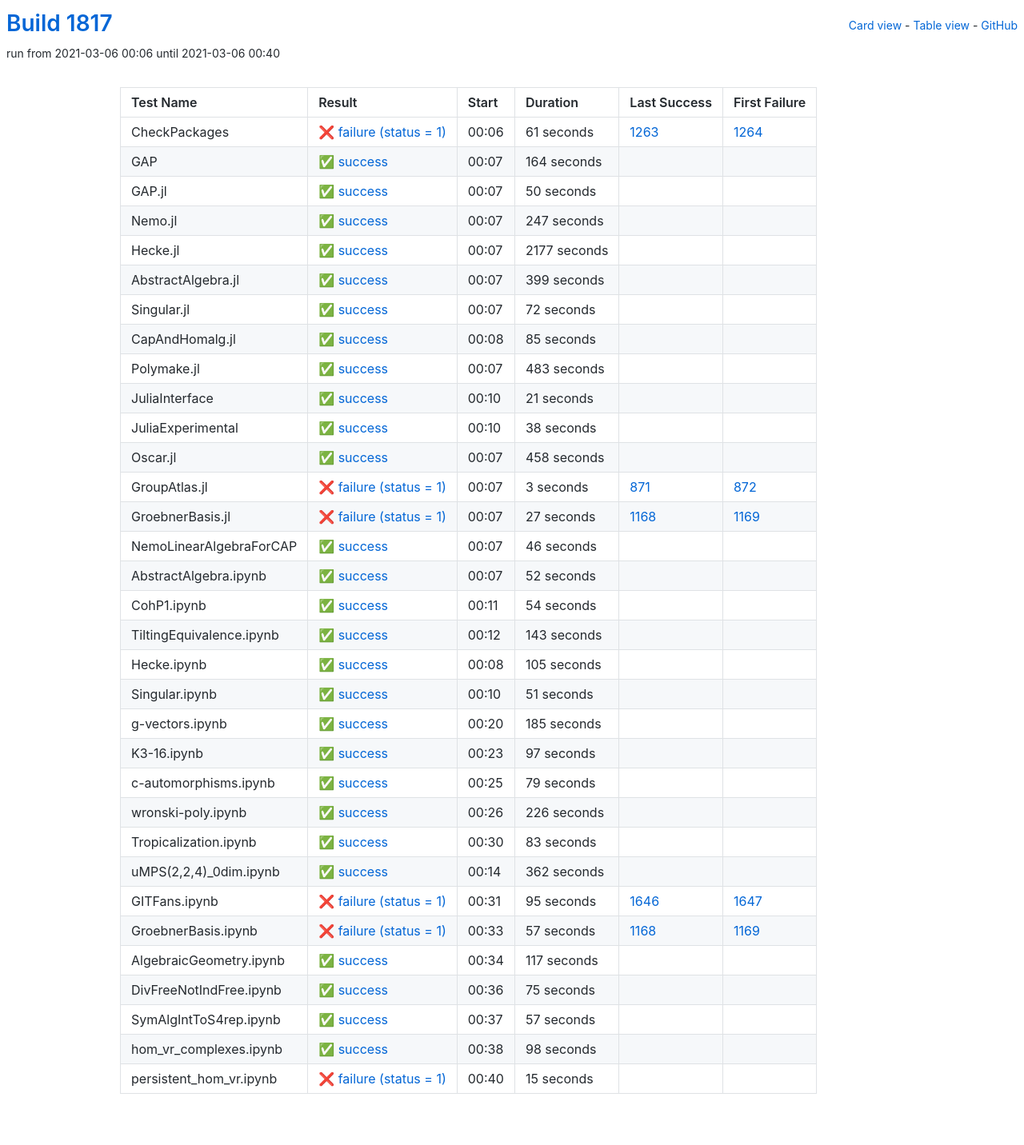
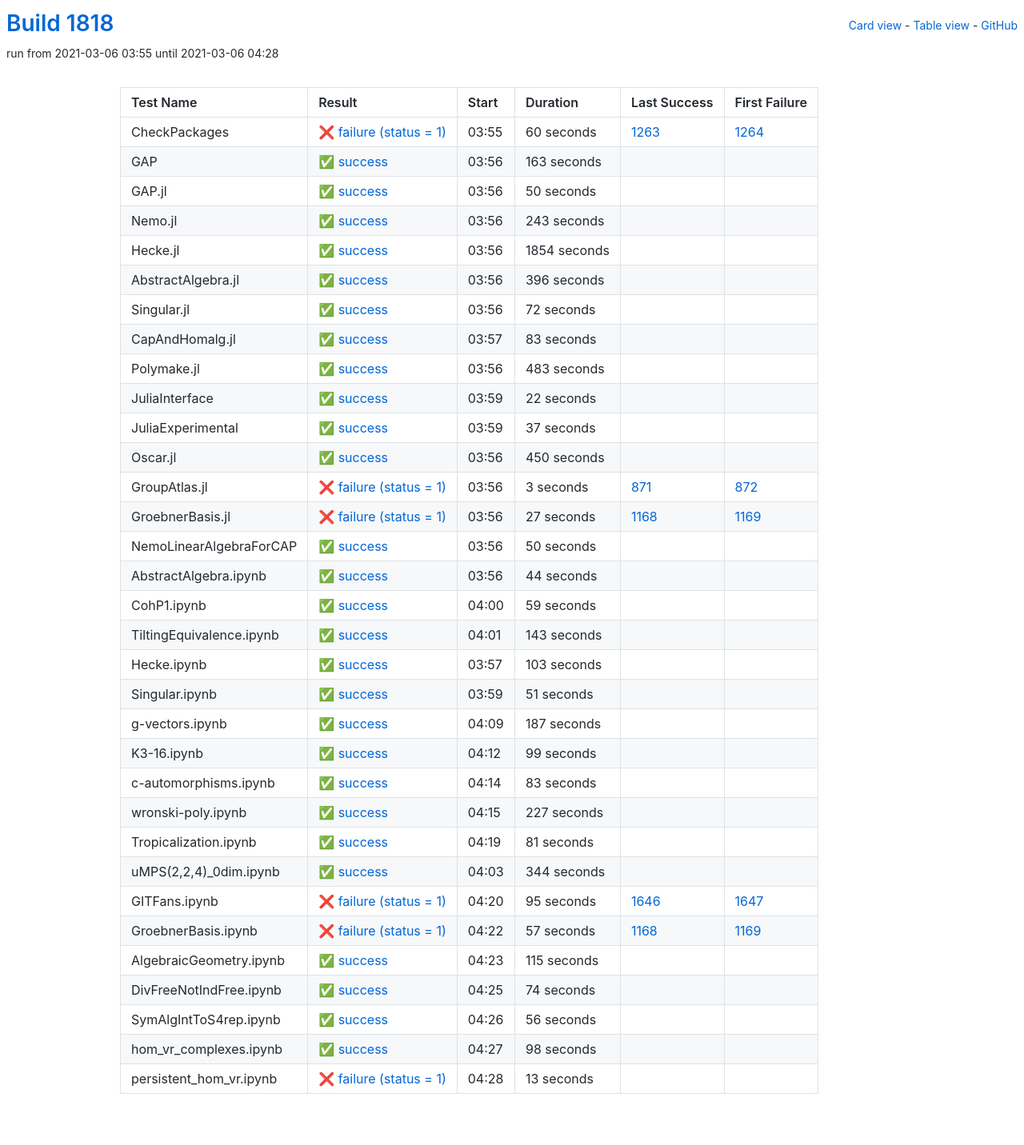
Before and after one commit to oscar-system/oscar-ci-status-stable, a Jekyll site: the page built from table.html, in a window 1280 px wide. Shown: the whole page at 80% size. Built offline with Jekyll 4.4.1, drawn with Linux system fonts in a browser that asks for light colours.

Commit message:
Build #1818

```diff
--- a/_data/ci.yml
+++ b/_data/ci.yml
@@ -1,6 +1,6 @@
 ---
-build: 1817
-build_url: https://oscarci.mathematik.uni-kl.de/job/oscar-stable/1817/
+build: 1818
+build_url: https://oscarci.mathematik.uni-kl.de/job/oscar-stable/1818/
 job: oscar-stable
 organization: oscar-system
 repo: oscar-ci-status-stable
@@ -8,32 +8,32 @@ repourl: https://github.com/oscar-system/oscar-ci-status-stable
 tests:
 - name: CheckPackages
   id: checkpackages
-  log: https://oscarci.mathematik.uni-kl.de/job/oscar-stable/1817/artifact/logs/build-1817/CheckPackages.log
-  start: 2021-03-06 00:06
+  log: https://oscarci.mathematik.uni-kl.de/job/oscar-stable/1818/artifact/logs/build-1818/CheckPackages.log
+  start: 2021-03-06 03:55
   success: false
   exitcode: 1
   status: failure
-  duration: 61
+  duration: 60
   last_success: 1263
   last_success_url: https://oscarci.mathematik.uni-kl.de/job/oscar-stable/1263/
   first_failure: 1264
   first_failure_url: https://oscarci.mathematik.uni-kl.de/job/oscar-stable/1264/
 - name: GAP
   id: gap
-  log: https://oscarci.mathematik.uni-kl.de/job/oscar-stable/1817/artifact/logs/build-1817/GAP.log
-  start: 2021-03-06 00:07
+  log: https://oscarci.mathematik.uni-kl.de/job/oscar-stable/1818/artifact/logs/build-1818/GAP.log
+  start: 2021-03-06 03:56
   success: true
   exitcode: 0
   status: success
-  duration: 164
+  duration: 163
   last_success: false
   last_success_url:
   first_failure: false
   first_failure_url:
 - name: GAP.jl
   id: gap-jl
-  log: https://oscarci.mathematik.uni-kl.de/job/oscar-stable/1817/artifact/logs/build-1817/GAP.jl.log
-  start: 2021-03-06 00:07
+  log: https://oscarci.mathematik.uni-kl.de/job/oscar-stable/1818/artifact/logs/build-1818/GAP.jl.log
+  start: 2021-03-06 03:56
   success: true
   exitcode: 0
   status: success
@@ -44,44 +44,44 @@ tests:
   first_failure_url:
 - name: Nemo.jl
   id: nemo-jl
-  log: https://oscarci.mathematik.uni-kl.de/job/oscar-stable/1817/artifact/logs/build-1817/Nemo.jl.log
-  start: 2021-03-06 00:07
+  log: https://oscarci.mathematik.uni-kl.de/job/oscar-stable/1818/artifact/logs/build-1818/Nemo.jl.log
+  start: 2021-03-06 03:56
   success: true
   exitcode: 0
   status: success
-  duration: 247
+  duration: 243
   last_success: false
   last_success_url:
   first_failure: false
   first_failure_url:
 - name: Hecke.jl
   id: hecke-jl
-  log: https://oscarci.mathematik.uni-kl.de/job/oscar-stable/1817/artifact/logs/build-1817/Hecke.jl.log
-  start: 2021-03-06 00:07
+  log: https://oscarci.mathematik.uni-kl.de/job/oscar-stable/1818/artifact/logs/build-1818/Hecke.jl.log
+  start: 2021-03-06 03:56
   success: true
   exitcode: 0
   status: success
-  duration: 2177
+  duration: 1854
   last_success: false
   last_success_url:
   first_failure: false
   first_failure_url:
 - name: AbstractAlgebra.jl
   id: abstractalgebra-jl
-  log: https://oscarci.mathematik.uni-kl.de/job/oscar-stable/1817/artifact/logs/build-1817/AbstractAlgebra.jl.log
-  start: 2021-03-06 00:07
+  log: https://oscarci.mathematik.uni-kl.de/job/oscar-stable/1818/artifact/logs/build-1818/AbstractAlgebra.jl.log
+  start: 2021-03-06 03:56
   success: true
   exitcode: 0
   status: success
-  duration: 399
+  duration: 396
   last_success: false
   last_success_url:
   first_failure: false
   first_failure_url:
 - name: Singular.jl
   id: singular-jl
-  log: https://oscarci.mathematik.uni-kl.de/job/oscar-stable/1817/artifact/logs/build-1817/Singular.jl.log
-  start: 2021-03-06 00:07
+  log: https://oscarci.mathematik.uni-kl.de/job/oscar-stable/1818/artifact/logs/build-1818/Singular.jl.log
+  start: 2021-03-06 03:56
   success: true
   exitcode: 0
   status: success
@@ -92,20 +92,20 @@ tests:
   first_failure_url:
 - name: CapAndHomalg.jl
   id: capandhomalg-jl
-  log: https://oscarci.mathematik.uni-kl.de/job/oscar-stable/1817/artifact/logs/build-1817/CapAndHomalg.jl.log
-  start: 2021-03-06 00:08
+  log: https://oscarci.mathematik.uni-kl.de/job/oscar-stable/1818/artifact/logs/build-1818/CapAndHomalg.jl.log
+  start: 2021-03-06 03:57
   success: true
   exitcode: 0
   status: success
-  duration: 85
+  duration: 83
   last_success: false
   last_success_url:
   first_failure: false
   first_failure_url:
 - name: Polymake.jl
   id: polymake-jl
-  log: https://oscarci.mathematik.uni-kl.de/job/oscar-stable/1817/artifact/logs/build-1817/Polymake.jl.log
-  start: 2021-03-06 00:07
+  log: https://oscarci.mathematik.uni-kl.de/job/oscar-stable/1818/artifact/logs/build-1818/Polymake.jl.log
+  start: 2021-03-06 03:56
   success: true
   exitcode: 0
   status: success
@@ -116,44 +116,44 @@ tests:
   first_failure_url:
 - name: JuliaInterface
   id: juliainterface
-  log: https://oscarci.mathematik.uni-kl.de/job/oscar-stable/1817/artifact/logs/build-1817/JuliaInterface.log
-  start: 2021-03-06 00:10
+  log: https://oscarci.mathematik.uni-kl.de/job/oscar-stable/1818/artifact/logs/build-1818/JuliaInterface.log
+  start: 2021-03-06 03:59
   success: true
   exitcode: 0
   status: success
-  duration: 21
+  duration: 22
   last_success: false
   last_success_url:
   first_failure: false
   first_failure_url:
 - name: JuliaExperimental
   id: juliaexperimental
-  log: https://oscarci.mathematik.uni-kl.de/job/oscar-stable/1817/artifact/logs/build-1817/JuliaExperimental.log
-  start: 2021-03-06 00:10
+  log: https://oscarci.mathematik.uni-kl.de/job/oscar-stable/1818/artifact/logs/build-1818/JuliaExperimental.log
+  start: 2021-03-06 03:59
   success: true
   exitcode: 0
   status: success
-  duration: 38
+  duration: 37
   last_success: false
   last_success_url:
   first_failure: false
   first_failure_url:
 - name: Oscar.jl
   id: oscar-jl
-  log: https://oscarci.mathematik.uni-kl.de/job/oscar-stable/1817/artifact/logs/build-1817/Oscar.jl.log
-  start: 2021-03-06 00:07
+  log: https://oscarci.mathematik.uni-kl.de/job/oscar-stable/1818/artifact/logs/build-1818/Oscar.jl.log
+  start: 2021-03-06 03:56
   success: true
   exitcode: 0
   status: success
-  duration: 458
+  duration: 450
   last_success: false
   last_success_url:
   first_failure: false
   first_failure_url:
 - name: GroupAtlas.jl
   id: groupatlas-jl
-  log: https://oscarci.mathematik.uni-kl.de/job/oscar-stable/1817/artifact/logs/build-1817/GroupAtlas.jl.log
-  start: 2021-03-06 00:07
+  log: https://oscarci.mathematik.uni-kl.de/job/oscar-stable/1818/artifact/logs/build-1818/GroupAtlas.jl.log
+  start: 2021-03-06 03:56
   success: false
   exitcode: 1
   status: failure
@@ -164,8 +164,8 @@ tests:
   first_failure_url: https://oscarci.mathematik.uni-kl.de/job/oscar-stable/872/
 - name: GroebnerBasis.jl
   id: groebnerbasis-jl
-  log: https://oscarci.mathematik.uni-kl.de/job/oscar-stable/1817/artifact/logs/build-1817/GroebnerBasis.jl.log
-  start: 2021-03-06 00:07
+  log: https://oscarci.mathematik.uni-kl.de/job/oscar-stable/1818/artifact/logs/build-1818/GroebnerBasis.jl.log
+  start: 2021-03-06 03:56
   success: false
   exitcode: 1
   status: failure
@@ -176,44 +176,44 @@ tests:
   first_failure_url: https://oscarci.mathematik.uni-kl.de/job/oscar-stable/1169/
 - name: NemoLinearAlgebraForCAP
   id: nemolinearalgebraforcap
-  log: https://oscarci.mathematik.uni-kl.de/job/oscar-stable/1817/artifact/logs/build-1817/NemoLinearAlgebraForCAP.log
-  start: 2021-03-06 00:07
+  log: https://oscarci.mathematik.uni-kl.de/job/oscar-stable/1818/artifact/logs/build-1818/NemoLinearAlgebraForCAP.log
+  start: 2021-03-06 03:56
   success: true
   exitcode: 0
   status: success
-  duration: 46
+  duration: 50
   last_success: false
   last_success_url:
   first_failure: false
   first_failure_url:
 - name: AbstractAlgebra.ipynb
   id: abstractalgebra-ipynb
-  log: https://oscarci.mathematik.uni-kl.de/job/oscar-stable/1817/artifact/logs/build-1817/AbstractAlgebra.ipynb.log
-  start: 2021-03-06 00:07
+  log: https://oscarci.mathematik.uni-kl.de/job/oscar-stable/1818/artifact/logs/build-1818/AbstractAlgebra.ipynb.log
+  start: 2021-03-06 03:56
   success: true
   exitcode: 0
   status: success
-  duration: 52
+  duration: 44
   last_success: false
   last_success_url:
   first_failure: false
   first_failure_url:
 - name: CohP1.ipynb
   id: cohp1-ipynb
-  log: https://oscarci.mathematik.uni-kl.de/job/oscar-stable/1817/artifact/logs/build-1817/CohP1.ipynb.log
-  start: 2021-03-06 00:11
+  log: https://oscarci.mathematik.uni-kl.de/job/oscar-stable/1818/artifact/logs/build-1818/CohP1.ipynb.log
+  start: 2021-03-06 04:00
   success: true
   exitcode: 0
   status: success
-  duration: 54
+  duration: 59
   last_success: false
   last_success_url:
   first_failure: false
   first_failure_url:
 - name: TiltingEquivalence.ipynb
   id: tiltingequivalence-ipynb
-  log: https://oscarci.mathematik.uni-kl.de/job/oscar-stable/1817/artifact/logs/build-1817/TiltingEquivalence.ipynb.log
-  start: 2021-03-06 00:12
+  log: https://oscarci.mathematik.uni-kl.de/job/oscar-stable/1818/artifact/logs/build-1818/TiltingEquivalence.ipynb.log
+  start: 2021-03-06 04:01
   success: true
   exitcode: 0
   status: success
@@ -224,20 +224,20 @@ tests:
   first_failure_url:
 - name: Hecke.ipynb
   id: hecke-ipynb
-  log: https://oscarci.mathematik.uni-kl.de/job/oscar-stable/1817/artifact/logs/build-1817/Hecke.ipynb.log
-  start: 2021-03-06 00:08
+  log: https://oscarci.mathematik.uni-kl.de/job/oscar-stable/1818/artifact/logs/build-1818/Hecke.ipynb.log
+  start: 2021-03-06 03:57
   success: true
   exitcode: 0
   status: success
-  duration: 105
+  duration: 103
   last_success: false
   last_success_url:
   first_failure: false
   first_failure_url:
 - name: Singular.ipynb
   id: singular-ipynb
-  log: https://oscarci.mathematik.uni-kl.de/job/oscar-stable/1817/artifact/logs/build-1817/Singular.ipynb.log
-  start: 2021-03-06 00:10
+  log: https://oscarci.mathematik.uni-kl.de/job/oscar-stable/1818/artifact/logs/build-1818/Singular.ipynb.log
+  start: 2021-03-06 03:59
   success: true
   exitcode: 0
   status: success
@@ -248,56 +248,32 @@ tests:
   first_failure_url:
 - name: g-vectors.ipynb
   id: g-vectors-ipynb
-  log: https://oscarci.mathematik.uni-kl.de/job/oscar-stable/1817/artifact/logs/build-1817/g-vectors.ipynb.log
-  start: 2021-03-06 00:20
+  log: https://oscarci.mathematik.uni-kl.de/job/oscar-stable/1818/artifact/logs/build-1818/g-vectors.ipynb.log
+  start: 2021-03-06 04:09
   success: true
   exitcode: 0
   status: success
-  duration: 185
+  duration: 187
   last_success: false
   last_success_url:
   first_failure: false
   first_failure_url:
 - name: K3-16.ipynb
   id: k3-16-ipynb
-  log: https://oscarci.mathematik.uni-kl.de/job/oscar-stable/1817/artifact/logs/build-1817/K3-16.ipynb.log
-  start: 2021-03-06 00:23
+  log: https://oscarci.mathematik.uni-kl.de/job/oscar-stable/1818/artifact/logs/build-1818/K3-16.ipynb.log
+  start: 2021-03-06 04:12
   success: true
   exitcode: 0
   status: success
-  duration: 97
+  duration: 99
   last_success: false
   last_success_url:
   first_failure: false
   first_failure_url:
 - name: c-automorphisms.ipynb
   id: c-automorphisms-ipynb
-  log: https://oscarci.mathematik.uni-kl.de/job/oscar-stable/1817/artifact/logs/build-1817/c-automorphisms.ipynb.log
-  start: 2021-03-06 00:25
-  success: true
-  exitcode: 0
-  status: success
-  duration: 79
-  last_success: false
-  last_success_url:
-  first_failure: false
-  first_failure_url:
-- name: wronski-poly.ipynb
-  id: wronski-poly-ipynb
-  log: https://oscarci.mathematik.uni-kl.de/job/oscar-stable/1817/artifact/logs/build-1817/wronski-poly.ipynb.log
-  start: 2021-03-06 00:26
-  success: true
-  exitcode: 0
-  status: success
-  duration: 226
-  last_success: false
-  last_success_url:
-  first_failure: false
-  first_failure_url:
-- name: Tropicalization.ipynb
-  id: tropicalization-ipynb
-  log: https://oscarci.mathematik.uni-kl.de/job/oscar-stable/1817/artifact/logs/build-1817/Tropicalization.ipynb.log
-  start: 2021-03-06 00:30
+  log: https://oscarci.mathematik.uni-kl.de/job/oscar-stable/1818/artifact/logs/build-1818/c-automorphisms.ipynb.log
+  start: 2021-03-06 04:14
   success: true
   exitcode: 0
   status: success
@@ -306,22 +282,46 @@ tests:
   last_success_url:
   first_failure: false
   first_failure_url:
-- name: uMPS(2,2,4)_0dim.ipynb
-  id: umps-2-2-4-0dim-ipynb
-  log: https://oscarci.mathematik.uni-kl.de/job/oscar-stable/1817/artifact/logs/build-1817/uMPS-2-2-4-_0dim.ipynb.log
-  start: 2021-03-06 00:14
+- name: wronski-poly.ipynb
+  id: wronski-poly-ipynb
+  log: https://oscarci.mathematik.uni-kl.de/job/oscar-stable/1818/artifact/logs/build-1818/wronski-poly.ipynb.log
+  start: 2021-03-06 04:15
   success: true
   exitcode: 0
   status: success
-  duration: 362
+  duration: 227
+  last_success: false
+  last_success_url:
+  first_failure: false
+  first_failure_url:
+- name: Tropicalization.ipynb
+  id: tropicalization-ipynb
+  log: https://oscarci.mathematik.uni-kl.de/job/oscar-stable/1818/artifact/logs/build-1818/Tropicalization.ipynb.log
+  start: 2021-03-06 04:19
+  success: true
+  exitcode: 0
+  status: success
+  duration: 81
+  last_success: false
+  last_success_url:
+  first_failure: false
+  first_failure_url:
+- name: uMPS(2,2,4)_0dim.ipynb
+  id: umps-2-2-4-0dim-ipynb
+  log: https://oscarci.mathematik.uni-kl.de/job/oscar-stable/1818/artifact/logs/build-1818/uMPS-2-2-4-_0dim.ipynb.log
+  start: 2021-03-06 04:03
+  success: true
+  exitcode: 0
+  status: success
+  duration: 344
   last_success: false
   last_success_url:
   first_failure: false
   first_failure_url:
 - name: GITFans.ipynb
   id: gitfans-ipynb
-  log: https://oscarci.mathematik.uni-kl.de/job/oscar-stable/1817/artifact/logs/build-1817/GITFans.ipynb.log
-  start: 2021-03-06 00:31
+  log: https://oscarci.mathematik.uni-kl.de/job/oscar-stable/1818/artifact/logs/build-1818/GITFans.ipynb.log
+  start: 2021-03-06 04:20
   success: false
   exitcode: 1
   status: failure
@@ -332,8 +332,8 @@ tests:
   first_failure_url: https://oscarci.mathematik.uni-kl.de/job/oscar-stable/1647/
 - name: GroebnerBasis.ipynb
   id: groebnerbasis-ipynb
-  log: https://oscarci.mathematik.uni-kl.de/job/oscar-stable/1817/artifact/logs/build-1817/GroebnerBasis.ipynb.log
-  start: 2021-03-06 00:33
+  log: https://oscarci.mathematik.uni-kl.de/job/oscar-stable/1818/artifact/logs/build-1818/GroebnerBasis.ipynb.log
+  start: 2021-03-06 04:22
   success: false
   exitcode: 1
   status: failure
@@ -344,44 +344,44 @@ tests:
   first_failure_url: https://oscarci.mathematik.uni-kl.de/job/oscar-stable/1169/
 - name: AlgebraicGeometry.ipynb
   id: algebraicgeometry-ipynb
-  log: https://oscarci.mathematik.uni-kl.de/job/oscar-stable/1817/artifact/logs/build-1817/AlgebraicGeometry.ipynb.log
-  start: 2021-03-06 00:34
+  log: https://oscarci.mathematik.uni-kl.de/job/oscar-stable/1818/artifact/logs/build-1818/AlgebraicGeometry.ipynb.log
+  start: 2021-03-06 04:23
   success: true
   exitcode: 0
   status: success
-  duration: 117
+  duration: 115
   last_success: false
   last_success_url:
   first_failure: false
   first_failure_url:
 - name: DivFreeNotIndFree.ipynb
   id: divfreenotindfree-ipynb
-  log: https://oscarci.mathematik.uni-kl.de/job/oscar-stable/1817/artifact/logs/build-1817/DivFreeNotIndFree.ipynb.log
-  start: 2021-03-06 00:36
+  log: https://oscarci.mathematik.uni-kl.de/job/oscar-stable/1818/artifact/logs/build-1818/DivFreeNotIndFree.ipynb.log
+  start: 2021-03-06 04:25
   success: true
   exitcode: 0
   status: success
-  duration: 75
+  duration: 74
   last_success: false
   last_success_url:
   first_failure: false
   first_failure_url:
 - name: SymAlgIntToS4rep.ipynb
   id: symalginttos4rep-ipynb
-  log: https://oscarci.mathematik.uni-kl.de/job/oscar-stable/1817/artifact/logs/build-1817/SymAlgIntToS4rep.ipynb.log
-  start: 2021-03-06 00:37
+  log: https://oscarci.mathematik.uni-kl.de/job/oscar-stable/1818/artifact/logs/build-1818/SymAlgIntToS4rep.ipynb.log
+  start: 2021-03-06 04:26
   success: true
   exitcode: 0
   status: success
-  duration: 57
+  duration: 56
   last_success: false
   last_success_url:
   first_failure: false
   first_failure_url:
 - name: hom_vr_complexes.ipynb
   id: hom-vr-complexes-ipynb
-  log: https://oscarci.mathematik.uni-kl.de/job/oscar-stable/1817/artifact/logs/build-1817/hom_vr_complexes.ipynb.log
-  start: 2021-03-06 00:38
+  log: https://oscarci.mathematik.uni-kl.de/job/oscar-stable/1818/artifact/logs/build-1818/hom_vr_complexes.ipynb.log
+  start: 2021-03-06 04:27
   success: true
   exitcode: 0
   status: success
@@ -392,12 +392,12 @@ tests:
   first_failure_url:
 - name: persistent_hom_vr.ipynb
   id: persistent-hom-vr-ipynb
-  log: https://oscarci.mathematik.uni-kl.de/job/oscar-stable/1817/artifact/logs/build-1817/persistent_hom_vr.ipynb.log
-  start: 2021-03-06 00:40
+  log: https://oscarci.mathematik.uni-kl.de/job/oscar-stable/1818/artifact/logs/build-1818/persistent_hom_vr.ipynb.log
+  start: 2021-03-06 04:28
   success: false
   exitcode: 1
   status: failure
-  duration: 15
+  duration: 13
   last_success: false
   last_success_url:
   first_failure: false
```
Also changed, not shown: README.md.
